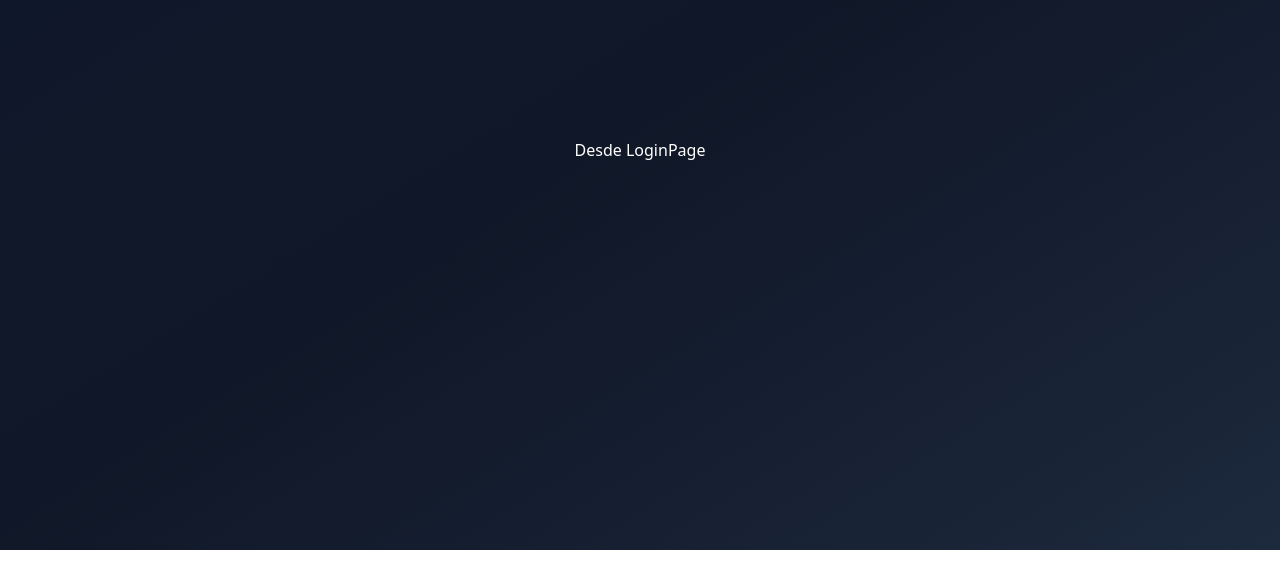
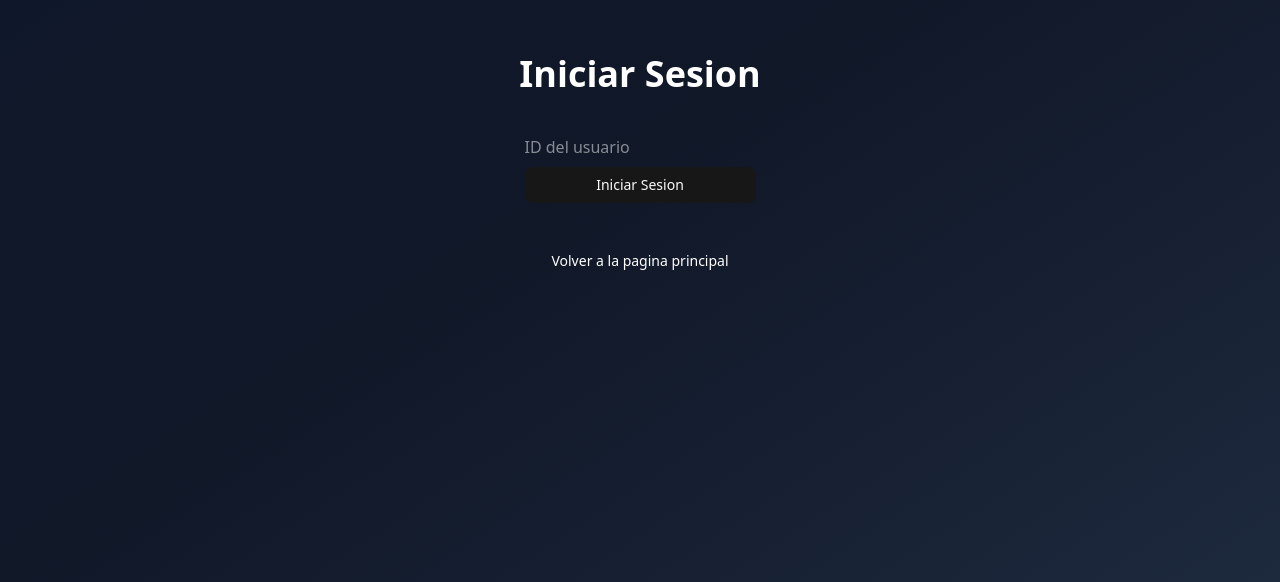
Before and after one commit to D-Amores/hooks-app, a React (Vite) app: page /login in a window 1280 px wide. Shown: the part 250-832 px from the top of the page. Before the commit the page ends 800 px from the top, so only its background shows below. Built offline with nearby package versions, Linux system fonts and the light colour scheme.

Commit message:
feat(navigation): add screen transitions and page layout design

```diff
--- a/src/components/ui/button.tsx
+++ b/src/components/ui/button.tsx
@@ -5,7 +5,7 @@
 import { cn } from "@/lib/utils"
 
 const buttonVariants = cva(
-  "inline-flex items-center justify-center gap-2 whitespace-nowrap rounded-md text-sm font-medium transition-all disabled:pointer-events-none disabled:opacity-50 [&_svg]:pointer-events-none [&_svg:not([class*='size-'])]:size-4 shrink-0 [&_svg]:shrink-0 outline-none focus-visible:border-ring focus-visible:ring-ring/50 focus-visible:ring-[3px] aria-invalid:ring-destructive/20 dark:aria-invalid:ring-destructive/40 aria-invalid:border-destructive",
+  "inline-flex cursor-pointer items-center justify-center gap-2 whitespace-nowrap rounded-md text-sm font-medium transition-all disabled:pointer-events-none disabled:opacity-50 [&_svg]:pointer-events-none [&_svg:not([class*='size-'])]:size-4 shrink-0 [&_svg]:shrink-0 outline-none focus-visible:border-ring focus-visible:ring-ring/50 focus-visible:ring-[3px] aria-invalid:ring-destructive/20 dark:aria-invalid:ring-destructive/40 aria-invalid:border-destructive",
   {
     variants: {
       variant: {
--- a/src/useContext/pages/about/AboutPages.tsx
+++ b/src/useContext/pages/about/AboutPages.tsx
@@ -1,9 +1,15 @@
-import React from 'react'
+import { Link } from "react-router"
 
 const AboutPages = () => {
   return (
-    <div>
-      <h1>Desde AboutPages</h1>
+    <div className='flex flex-col items-center justify-center min-h-screen'>
+      <h1 className='text-4xl font-bold'>Pagina Sobre Mi</h1>
+      <hr />
+
+      <div className='flex flex-col gap-2'>
+        <Link to="/profile" className="hover:text-blue-500 underline text-2xl">Perfil</Link>
+        <Link to="/login" className="hover:text-blue-500 underline text-2xl">Iniciar Sesion</Link>
+      </div>
     </div>
   )
 }
--- a/src/useContext/pages/auth/LoginPage.tsx
+++ b/src/useContext/pages/auth/LoginPage.tsx
@@ -1,9 +1,25 @@
+import { Button } from '@/components/ui/button'
 import React from 'react'
+import { Link } from 'react-router'
 
 const LoginPage = () => {
   return (
-    <div>
-      <h1>Desde LoginPage</h1>
+    <div className='flex flex-col items-center justify-center min-h-screen'>
+      <h1 className='text-4xl font-bold'>Iniciar Sesion</h1>
+      <hr />
+
+      <form action="#" className='flex flex-col gap-2 my-10'>
+        <input
+          type="number"
+          placeholder='ID del usuario'
+        />
+
+        <Button type='submit'>Iniciar Sesion</Button>
+      </form>
+
+      <Link to="/about">
+        <Button variant='ghost'>Volver a la pagina principal</Button>
+      </Link>
     </div>
   )
 }
--- a/src/useContext/pages/profile/ProfilePage.tsx
+++ b/src/useContext/pages/profile/ProfilePage.tsx
@@ -1,9 +1,18 @@
-import React from 'react'
+import { Button } from "@/components/ui/button"
 
 const ProfilePage = () => {
   return (
-    <div>
-      <h1>Desde ProfilePage</h1>
+    <div className='flex flex-col items-center justify-center min-h-screen'>
+      <h1 className='text-4xl font-bold'>Perfil del Usuario</h1>
+      <hr />
+
+      <pre className='my-4'>{JSON.stringify({}, null, 2)}</pre>
+
+      <Button
+        variant="destructive"
+      >
+        Salir
+      </Button>
     </div>
   )
 }
```
